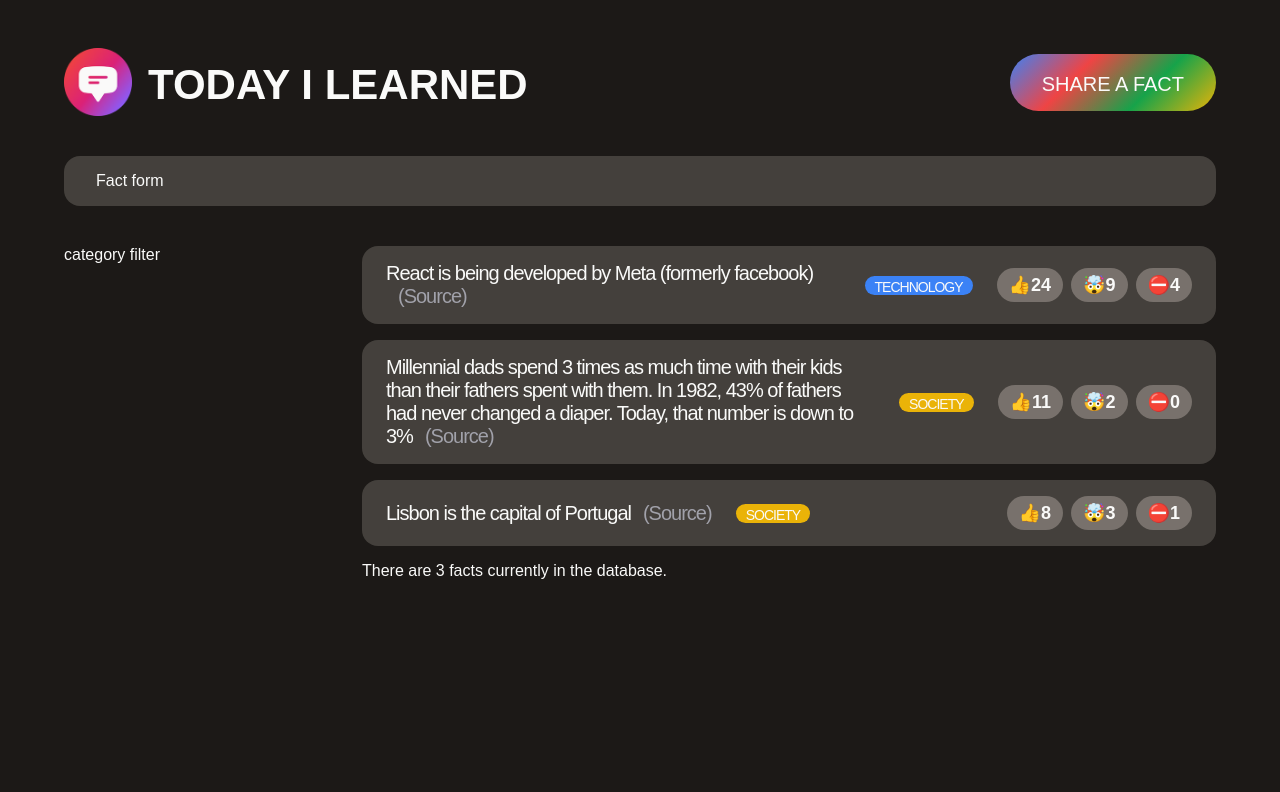
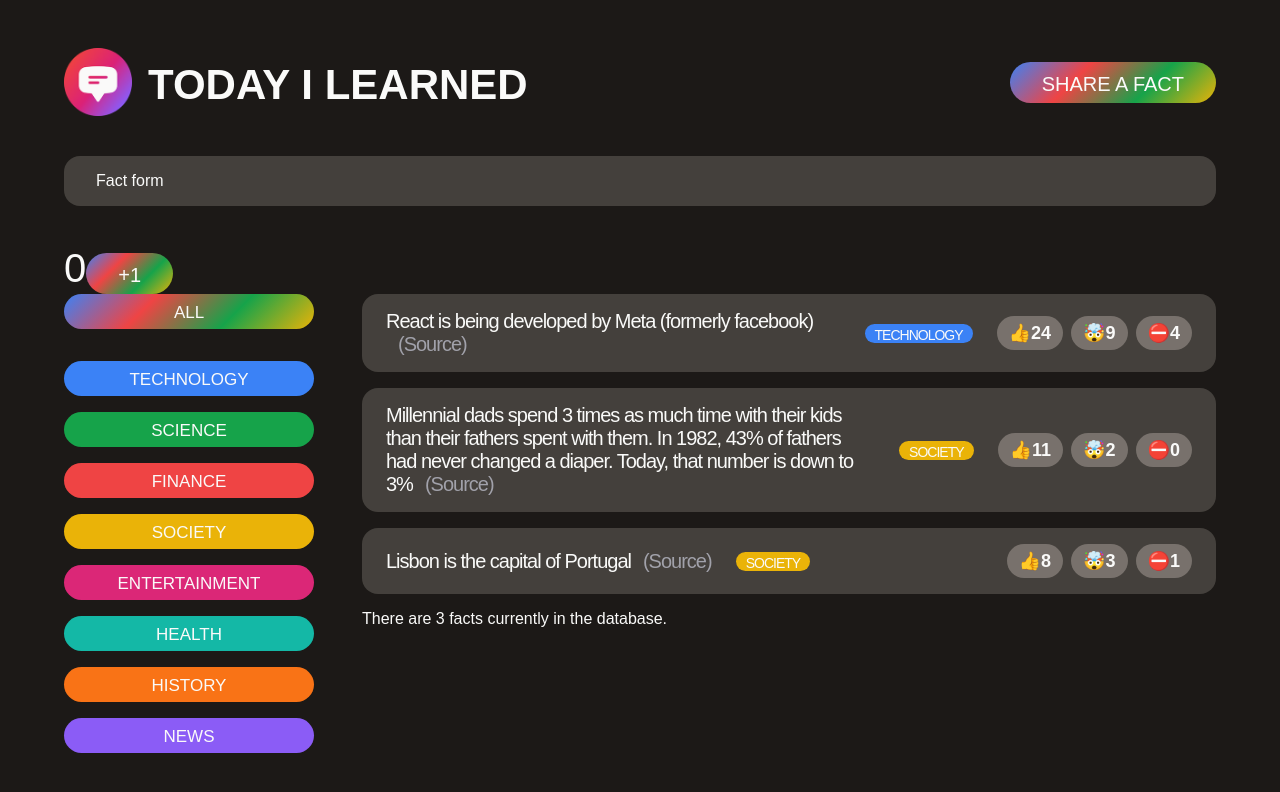
Before and after one commit to jackrichter/Today-I-Learned-App, a React (Create React App) app: page / in a window 1280 px wide. Shown: the top 792 px of the page. Built offline with nearby package versions, Linux system fonts and the light colour scheme; a web font is replaced by a local one.

Commit message:
React: The concept of State w/ ex. Counter

```diff
--- a/src/App.js
+++ b/src/App.js
@@ -1,3 +1,4 @@
+import { useState } from "react";
 import "./style.css";
 
 const CATEGORIES = [
@@ -45,6 +46,21 @@
   },
 ];
 
+function Counter() {
+  const [count, setCount] = useState(0);
+  return (
+    <div>
+      <span style={{ fontSize: "40px" }}>{count}</span>
+      <button
+        className="btn btn-large"
+        onClick={() => setCount((num) => num + 1)}
+      >
+        +1
+      </button>
+    </div>
+  );
+}
+
 // Each function in JSX is a component. App is allways the first component.
 function App() {
   const appTitle = "Today I Learned";
@@ -66,6 +82,7 @@
       </header>
 
       <NewFactForm />
+      <Counter />
 
       <main className="main">
         <CategoryFilter />
@@ -80,7 +97,25 @@
 }
 
 function CategoryFilter() {
-  return <aside>category filter</aside>;
+  return (
+    <aside>
+      <ul>
+        <li className="category">
+          <button className="btn btn-all-categories">All</button>
+        </li>
+        {CATEGORIES.map((cat) => (
+          <li key={cat.name} className="category">
+            <button
+              className="btn btn-category"
+              style={{ backgroundColor: cat.color }}
+            >
+              {cat.name}
+            </button>
+          </li>
+        ))}
+      </ul>
+    </aside>
+  );
 }
 
 function FactsList() {
--- a/src/style.css
+++ b/src/style.css
@@ -147,7 +147,7 @@
 .btn {
   border: none;
   font-family: "Coiny", sans-serif;
-  line-height: 1;
+  line-height: 0.2;
   text-transform: uppercase;
   font-size: 17px;
   padding: 16 0 13; /* Top: 16, left and right: 0, bottom: 13 */
@@ -156,11 +156,11 @@
   color: inherit;
   border-radius: 100px;
   cursor: pointer; /* hand cursor */
-  transition: 0.3s; /* Animation: Smoth movement */
+  transition: 0.3s; /* Animation: smooth movement */
 }
 
 .btn:hover {
-  transform: scale(110%) rotate(-2deg);
+  transform: scale(110%) rotate(-2deg); /* Animation: buttons tilting */
 }
 
 .btn-large {
```
